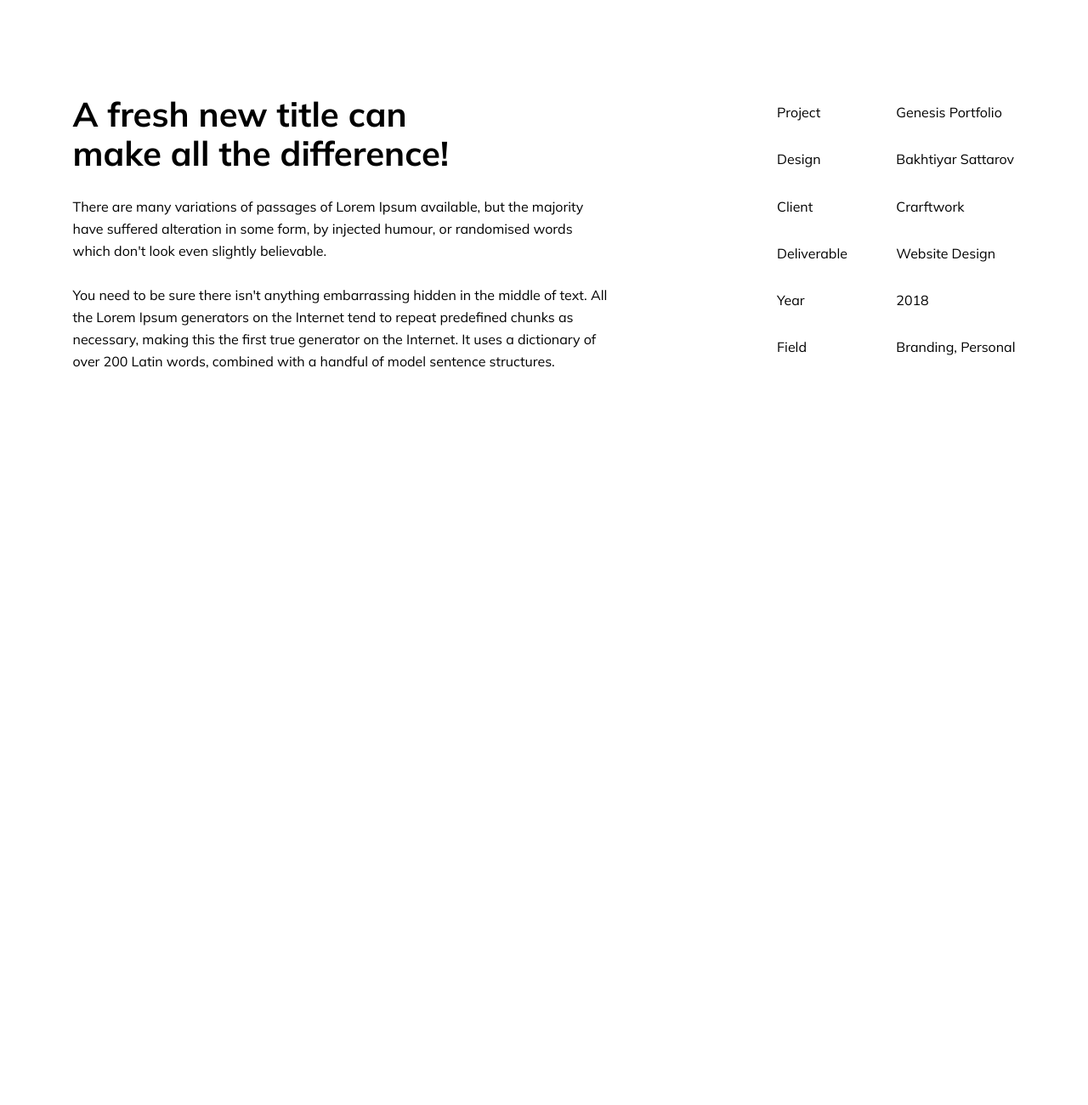
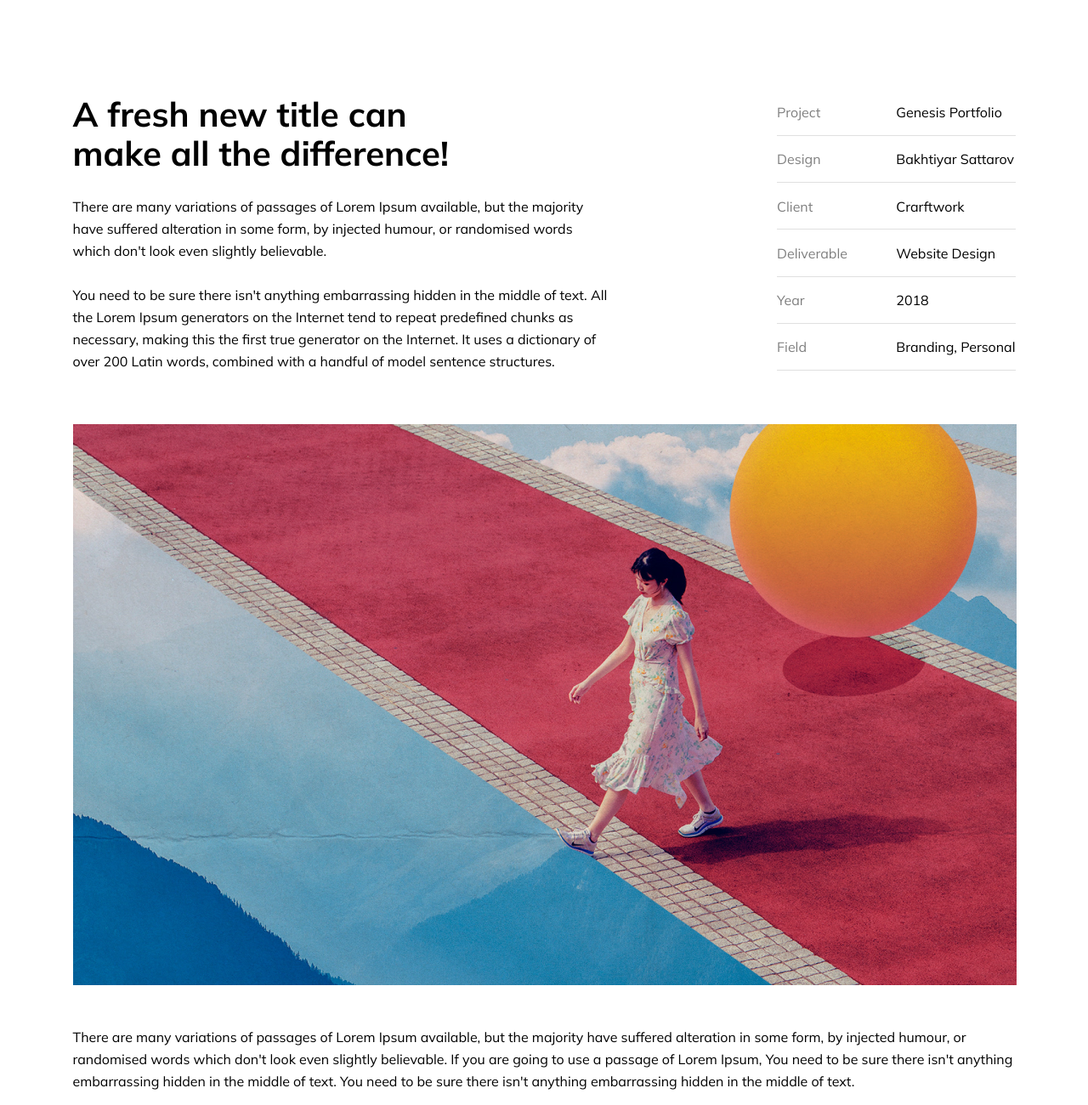
Before and after one commit to NabeelMansour/project_8, a plain HTML site: page projects.html in a window 1280 px wide. Shown: the part 80-1380 px from the top of the page at 85% size. Before the commit the page ends 800 px from the top, so only its background shows below. Drawn offline with Linux system fonts and the light colour scheme.

Commit message:
modified final styles for projects page

```diff
--- a/projects.html
+++ b/projects.html
@@ -9,6 +9,13 @@
     <link
       href="https://fonts.googleapis.com/css2?family=Mulish:wght@400;700&display=swap"
       rel="stylesheet"
+    />
+    <link
+      rel="stylesheet"
+      href="https://cdnjs.cloudflare.com/ajax/libs/font-awesome/6.4.2/css/all.min.css"
+      integrity="sha512-z3gLpd7yknf1YoNbCzqRKc4qyor8gaKU1qmn+CShxbuBusANI9QpRohGBreCFkKxLhei6S9CQXFEbbKuqLg0DA=="
+      crossorigin="anonymous"
+      referrerpolicy="no-referrer"
     />
     <link rel="stylesheet" href="./css/normalize.css" />
     <link rel="stylesheet" href="./css/style.css" />
@@ -46,21 +53,63 @@
       <!-- end of projects-article-one -->
       <!--  projects-article-two  -->
       <article class="projects-article-two">
-        <p class="project">Project</p>
-        <p class="design">Design</p>
-        <p class="client">Client</p>
-        <p class="deliverable">Deliverable</p>
-        <p class="year">Year</p>
-        <p class="field">Field</p>
-        <p class="portfolio">Genesis Portfolio</p>
-        <p class="bakhtiyar">Bakhtiyar Sattarov</p>
-        <p class="crarftwork">Crarftwork</p>
-        <p class="website">Website Design</p>
-        <p class="desig-year">2018</p>
-        <p class="branding">Branding, Personal</p>
+        <p class="project border">Project</p>
+        <div class="dividere1 dividere"></div>
+        <p class="design border">Design</p>
+        <div class="dividere2 dividere"></div>
+        <p class="client border">Client</p>
+        <div class="dividere3 dividere"></div>
+        <p class="deliverable border">Deliverable</p>
+        <div class="dividere4 dividere"></div>
+        <p class="year border">Year</p>
+        <div class="dividere5 dividere"></div>
+        <p class="field border">Field</p>
+        <div class="dividere6 dividere"></div>
+        <p class="portfolio border">Genesis Portfolio</p>
+        <p class="bakhtiyar border">Bakhtiyar Sattarov</p>
+        <p class="crarftwork border">Crarftwork</p>
+        <p class="website border">Website Design</p>
+        <p class="desig-year border">2018</p>
+        <p class="branding border">Branding, Personal</p>
       </article>
       <!--  end of projects-article-two  -->
     </section>
     <!-- end of projects section -->
+    <!-- image section -->
+    <section class="image wrapper">
+      <img src="./assets/Image.png" alt="" />
+      <p>
+        There are many variations of passages of Lorem Ipsum available, but the
+        majority have suffered alteration in some form, by injected humour, or
+        randomised words which don't look even slightly believable. If you are
+        going to use a passage of Lorem Ipsum, You need to be sure there isn't
+        anything embarrassing hidden in the middle of text. You need to be sure
+        there isn't anything embarrassing hidden in the middle of text.
+      </p>
+    </section>
+    <!-- end of image section -->
+    <!-- smaller image section -->
+    <section class="smaller-image wrapper">
+      <img src="./assets/Image2.png" alt="" />
+      <img src="./assets/Image3.png" alt="" />
+      <img src="./assets/Image4.png" alt="" />
+    </section>
+    <!-- end of smaller image section -->
+    <!-- footer -->
+    <footer class="footer wrapper">
+      <h2>Genesis</h2>
+      <p class="footer-projects"><a href="projects.html">Projects</a></p>
+      <p class="footer-contact"><a href="#">Contact</a></p>
+      <span class="basketball">
+        <i class="fa-solid fa-basketball"></i>
+      </span>
+      <span class="instagram">
+        <i class="fa-brands fa-instagram"></i>
+      </span>
+      <span class="twitter">
+        <i class="fa-brands fa-twitter"></i>
+      </span>
+    </footer>
+    <!-- end of footer -->
   </body>
 </html>
--- a/scss/_projects.scss
+++ b/scss/_projects.scss
@@ -1,3 +1,7 @@
+$opacityMid: 0.5;
+$samllBorder: 1px solid rgba(151, 151, 151, 0.3);
+$line-height: 26px;
+
 .projects-section {
   display: flex;
   align-items: center;
@@ -13,7 +17,7 @@
     }
     p {
       max-width: $contentWithOne;
-      line-height: 26px;
+      line-height: $line-height;
     }
   }
 
@@ -21,31 +25,37 @@
     display: grid;
     grid-template-columns: repeat(4, 1fr);
     grid-template-rows: repeat(19, 1fr);
-    max-width: 335px;
+
 
     .project {
       grid-column: 1/3;
       grid-row: 3;
+      opacity: $opacityMid;
     }
     .design {
       grid-column: 1/3;
       grid-row: 6;
+      opacity: $opacityMid;
     }
     .client {
       grid-column: 1/3;
       grid-row: 9;
+      opacity: $opacityMid;
     }
     .deliverable {
       grid-column: 1/3;
       grid-row: 12;
+      opacity: $opacityMid;
     }
     .year {
       grid-column: 1/3;
       grid-row: 15;
+      opacity: $opacityMid;
     }
     .field {
       grid-column: 1/3;
       grid-row: 18;
+      opacity: $opacityMid;
     }
     .portfolio {
       grid-column: 3/5;
@@ -71,5 +81,49 @@
       grid-column: 3/5;
       grid-row: 18;
     }
+
+    .dividere{
+      border-bottom: $samllBorder;
+    }
+
+    .dividere1{
+      grid-row: 4;
+      grid-column: 1/6;
+    }
+    .dividere2{
+      grid-row: 7;
+      grid-column: 1/6;
+    }
+    .dividere3{
+      grid-row: 10;
+      grid-column: 1/6;
+    }
+    .dividere4{
+      grid-row: 13;
+      grid-column: 1/6;
+    }
+    .dividere5{
+      grid-row:16;
+      grid-column: 1/6;
+    }
+    .dividere6{
+      grid-row: 19;
+      grid-column: 1/6;
+    }
   }
 }
+
+.image{
+  margin-top: 61px;
+
+  p{
+    margin-top: 45px;
+    line-height: $line-height;
+  }
+}
+
+.smaller-image {
+  display: flex;
+  justify-content: space-between;
+  margin-top: 45px;
+}
```
Also changed, not shown: assets/Image.png (added), assets/Image2.png (added), assets/Image3.png (added), assets/Image4.png (added), css/style.css.
